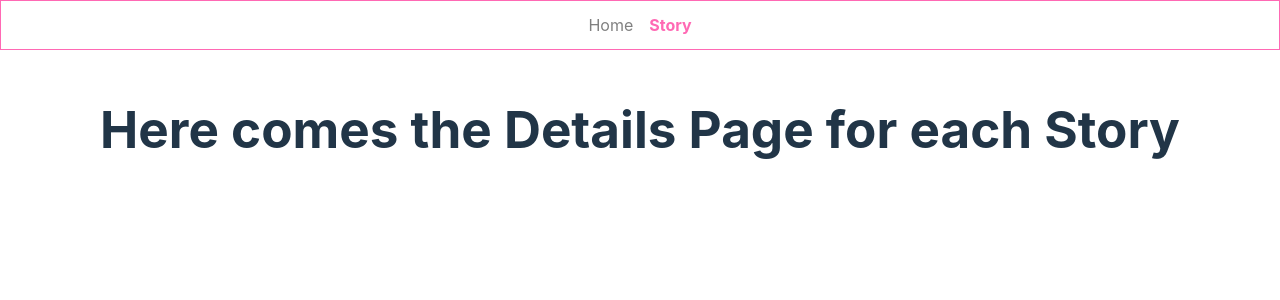
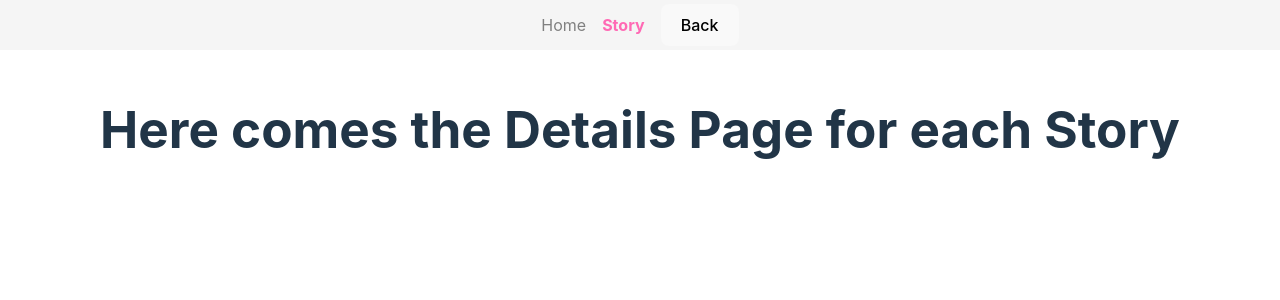
Before and after one commit to marialitwa/nytimes-react-typescript, a React (Vite) app: page /story in a window 1280 px wide. Shown: the top 300 px of the page. Built offline with nearby package versions, Linux system fonts and the light colour scheme; no server answers.

Commit message:
Add useNavigate Hook to Go Back button inside NavBar and Error Page

```diff
--- a/src/components/ArticleCard.tsx
+++ b/src/components/ArticleCard.tsx
@@ -41,10 +41,9 @@ export default function ArticleCard({ article }: Props) {
 // STYLING
 
 const Card = styled.div`
-    border: 1px solid black;
+    border: 3px solid #18171A;
     padding: 2em;
-    margin: 3em;
-    _text-align:left;
+    margin: 5em;
 `;
 
 // const AuthorNames = styled.h3`
--- a/src/components/NavBar.tsx
+++ b/src/components/NavBar.tsx
@@ -1,5 +1,5 @@
 import styled, { css } from "styled-components";
-import { Link, useLocation } from "react-router-dom";
+import { Link, useLocation, useNavigate } from "react-router-dom";
 
 interface LinkProps {
     isActive: boolean;
@@ -11,11 +11,14 @@ export default function NavBar() {
     const location = useLocation();
     // console.log(location)
 
+    const navigation = useNavigate();
+
     return (
         <>
             <Navigation>
                 <LinkStyled to={"/"} isActive={location.pathname === "/"}>Home</LinkStyled>
                 <LinkStyled to={"/story"} isActive={location.pathname === "/story"}>Story</LinkStyled>
+                <button onClick={() => navigation(-1)}>Back</button>
             </Navigation>
 
         </>
@@ -34,13 +37,14 @@ const Navigation = styled.nav`
     padding: 0 1em;
     width: 100%;
     height: 50px;
-    border: 1px solid hotpink;
+    background-color: #f5f5f5;
 
 `;
 
 const LinkStyled = styled(Link)<LinkProps>`
 
     ${({ isActive }) => isActive && css`
+        _color: #18171a;
         color: hotpink;
         text-decoration: none;
         font-weight: bold;
--- a/src/pages/Error404.tsx
+++ b/src/pages/Error404.tsx
@@ -1,9 +1,17 @@
 // import React from 'react'
+// import { Link } from "react-router-dom"
+import { useNavigate } from "react-router-dom"
 
 export default function Error404() {
+
+  const navigate = useNavigate();
+
   return (
     <>
         <h1>Error Page 404</h1>
+        {/* <Link to={"/"}>Go to Homepage</Link> */}
+        {/* useNavigate() Hook as option for Link to Homepage as example above */}
+        <button onClick={() => navigate("/", { replace: true })}>Go to Homepage</button>
     </>
   )
 }
```
